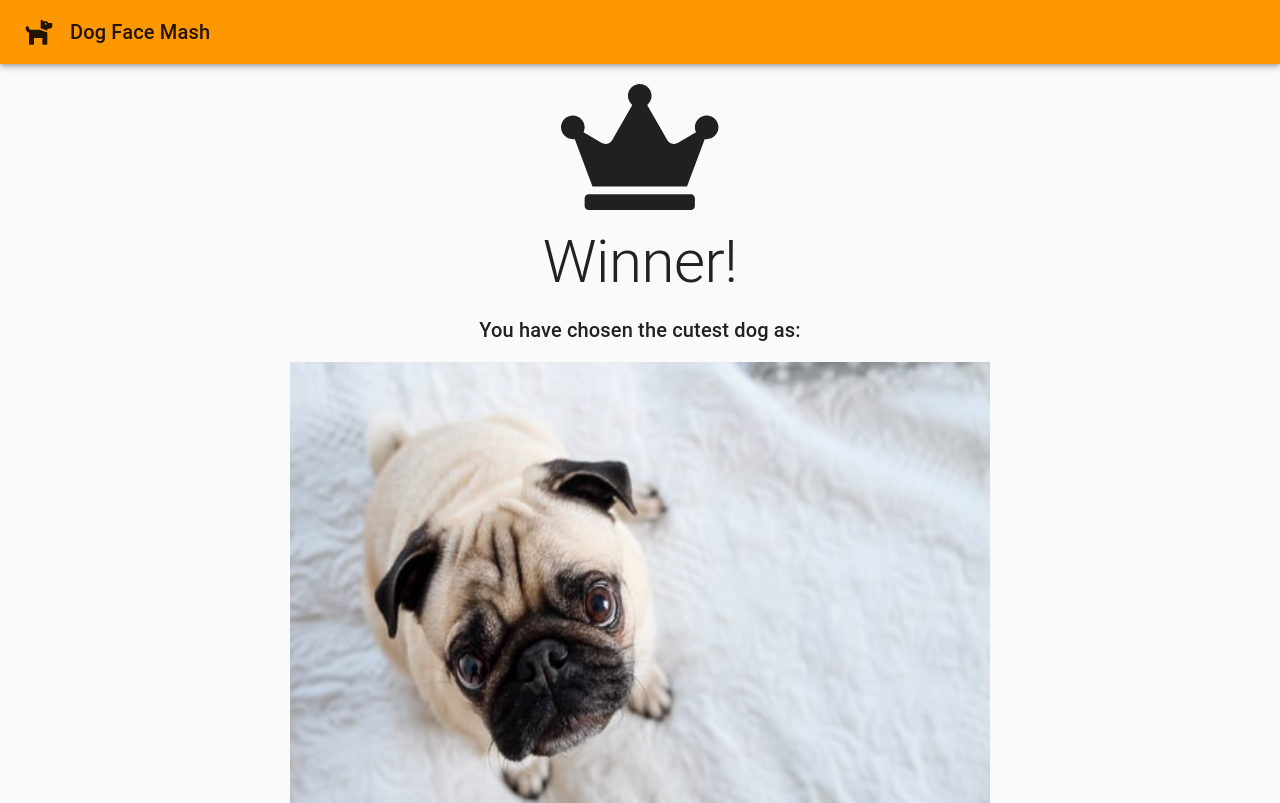
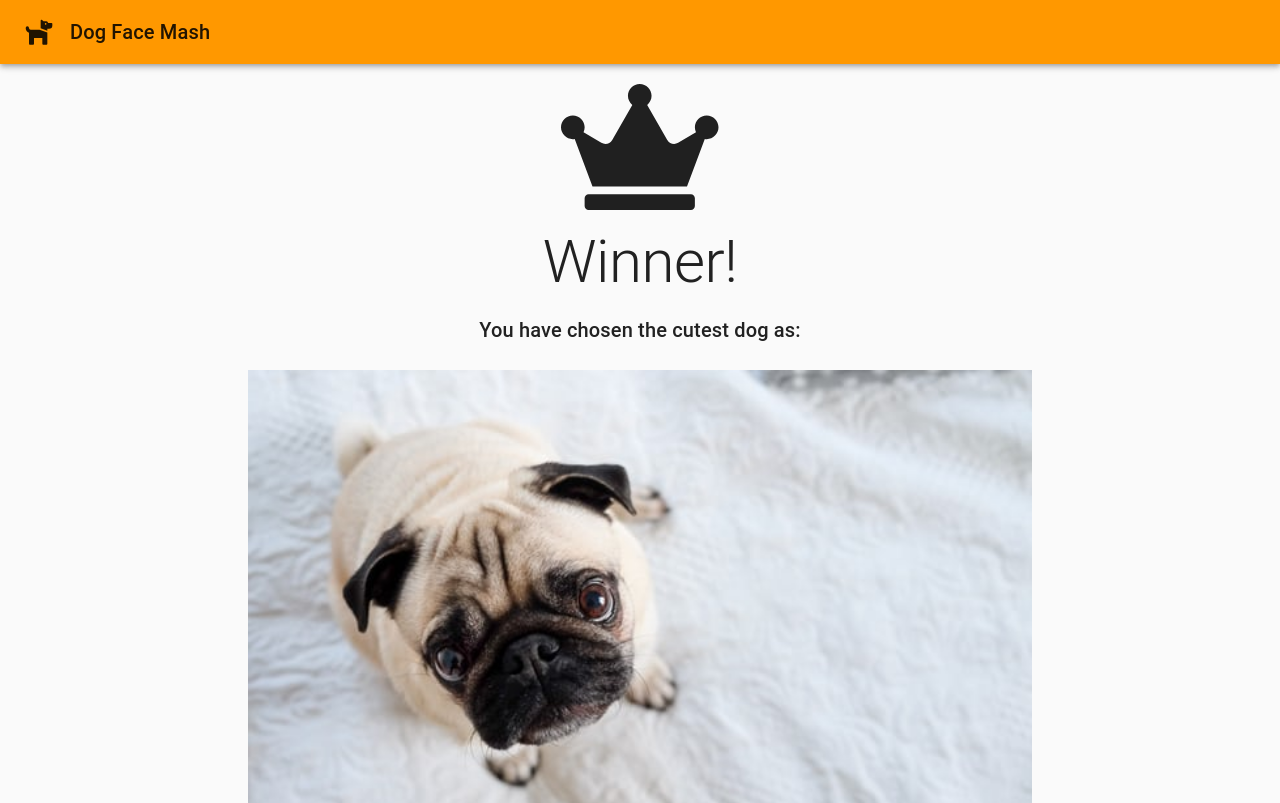
Before and after one commit to Daneika/DogFaceMash, a React (Create React App) app: page /winner/1 in a window 1280 px wide. Shown: the top 803 px of the page. Built offline with nearby package versions, Linux system fonts and the light colour scheme.

Commit message:
Adjust sizing in WinnerPage

```diff
--- a/src/components/game-page/compare-dogs/CompareDogs.js
+++ b/src/components/game-page/compare-dogs/CompareDogs.js
@@ -10,13 +10,12 @@ const useStyles = makeStyles((theme) => ({
     justifyContent: "center",
     alignItems: "center",
     padding:theme.spacing(1),
-    width: "100%",
+    maxWidth: "100%",
   },
   dogImage: {
     maxWidth: "100%",
     maxHeight: "100%",
     backgroundSize: "cover",
-    padding: theme.spacing(1),
   },
 }));
 
--- a/src/components/winner-page/WinnerPage.js
+++ b/src/components/winner-page/WinnerPage.js
@@ -15,6 +15,7 @@ const useStyles = makeStyles((theme) => ({
   root: {
     flexGrow: 1,
   },
+
   item: {
     width: "100%",
     display: "flex",
@@ -22,9 +23,11 @@ const useStyles = makeStyles((theme) => ({
     justifyContent: "center",
   },
   dogImage: {
-    width: 700,
-    height: 550,
+    width: "100%",
+    maxWidth: 800,
+    height: "100%",
     backgroundSize: "cover",
+    padding: theme.spacing(1),
   },
 }));
 
```
